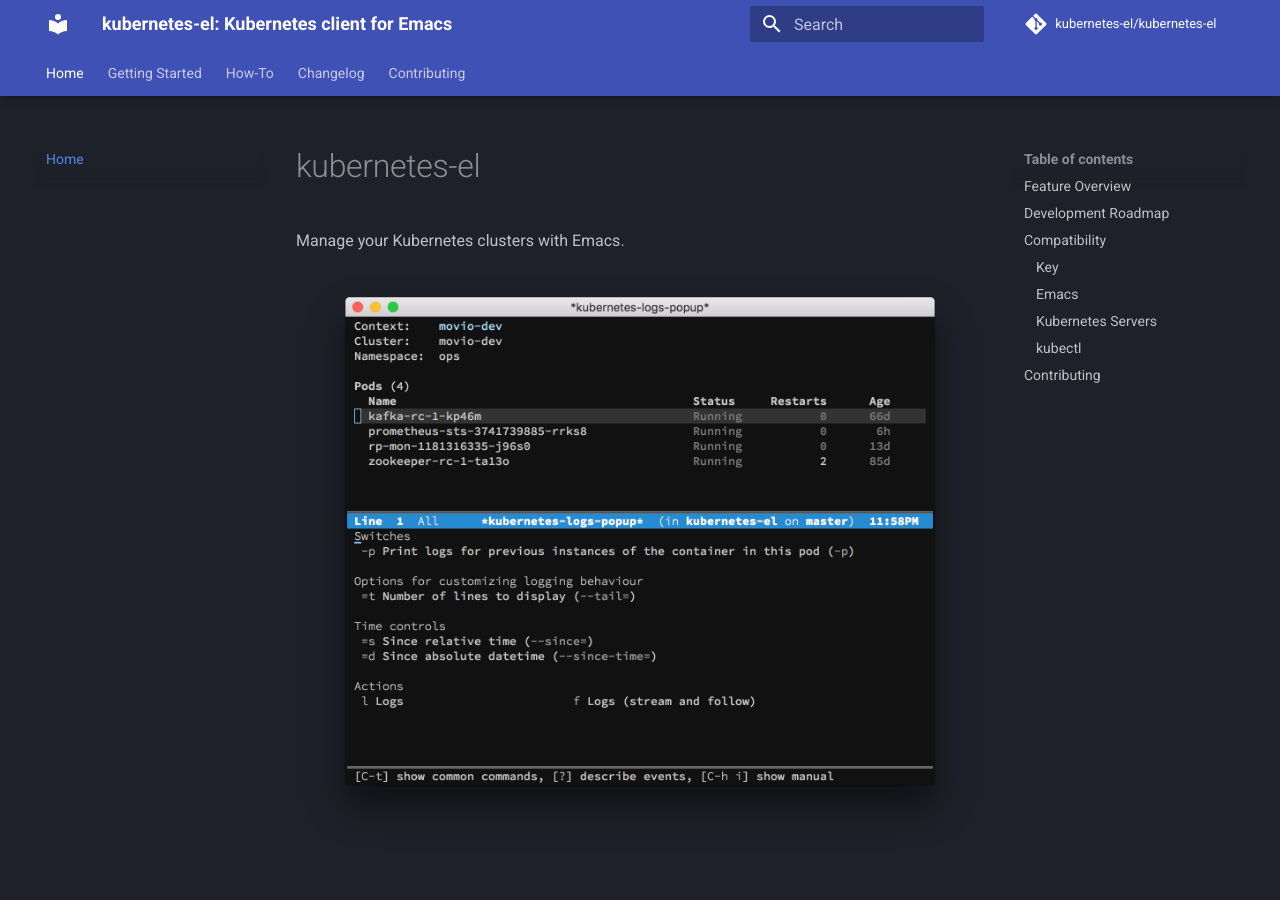
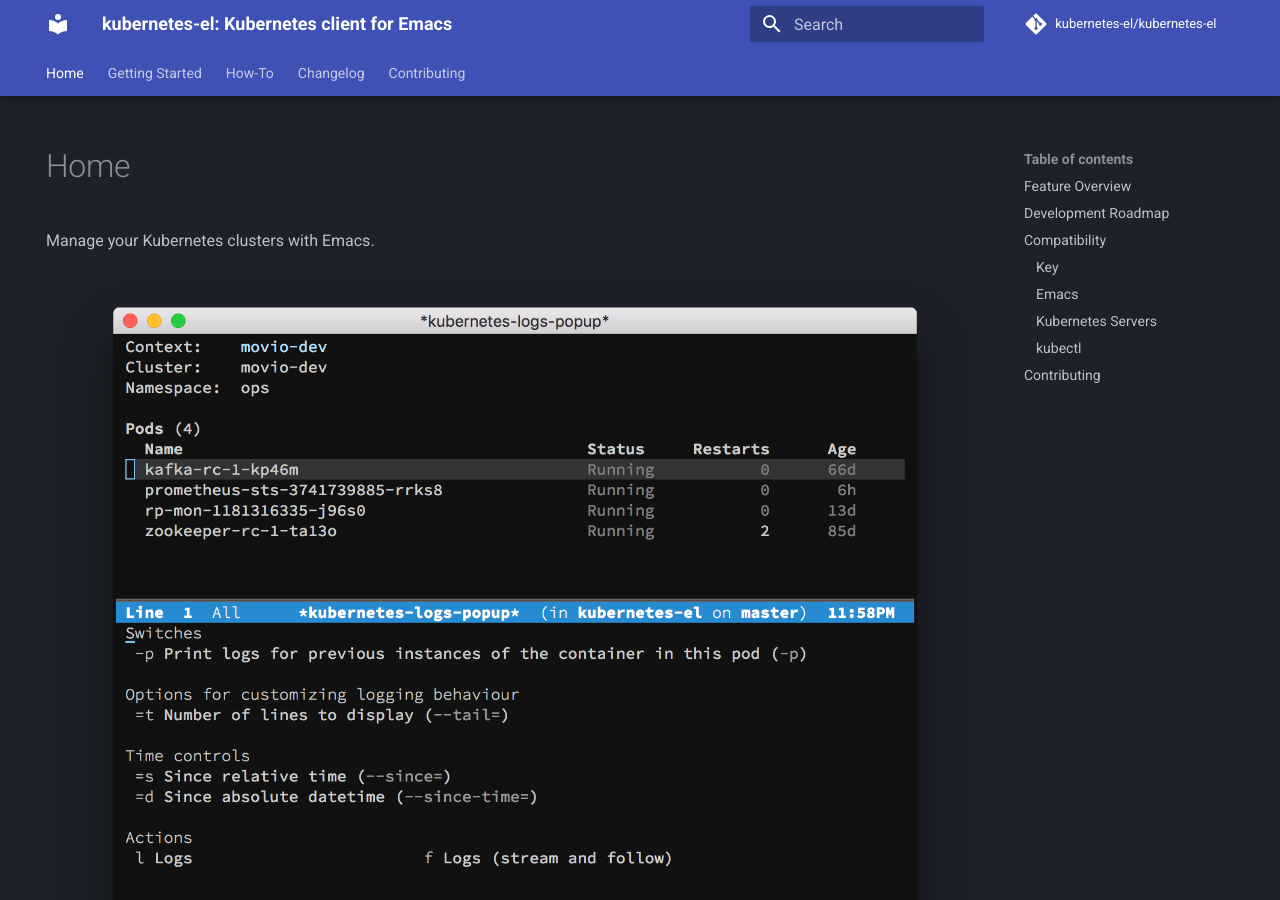
Before and after one commit to kubernetes-el/kubernetes-el, an MkDocs documentation site: the page built from docs/index.md, in a window 1280 px wide and 900 px high. Built offline with MkDocs 1.6.1 and Material for MkDocs 9.7.7, drawn with Linux system fonts in a browser that asks for light colours; comment, search, counter and statistics services are not loaded; part of the change alters nothing that is shown.

```diff
--- a/docs/index.md
+++ b/docs/index.md
@@ -1,4 +1,8 @@
-# kubernetes-el
+---
+title: kubernetes-el
+hide:
+  - navigation
+---
 
 Manage your Kubernetes clusters with Emacs.
 
```
